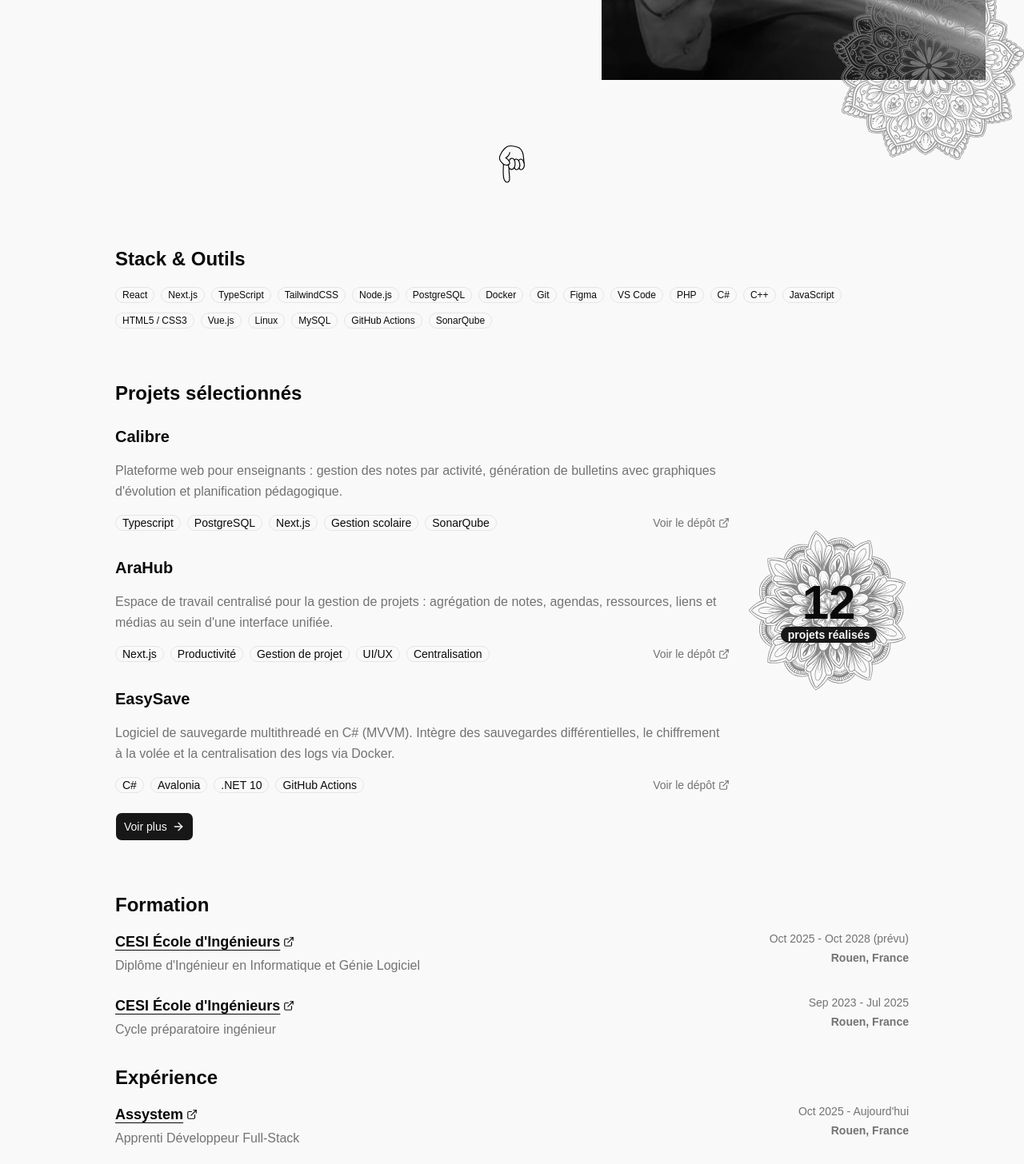
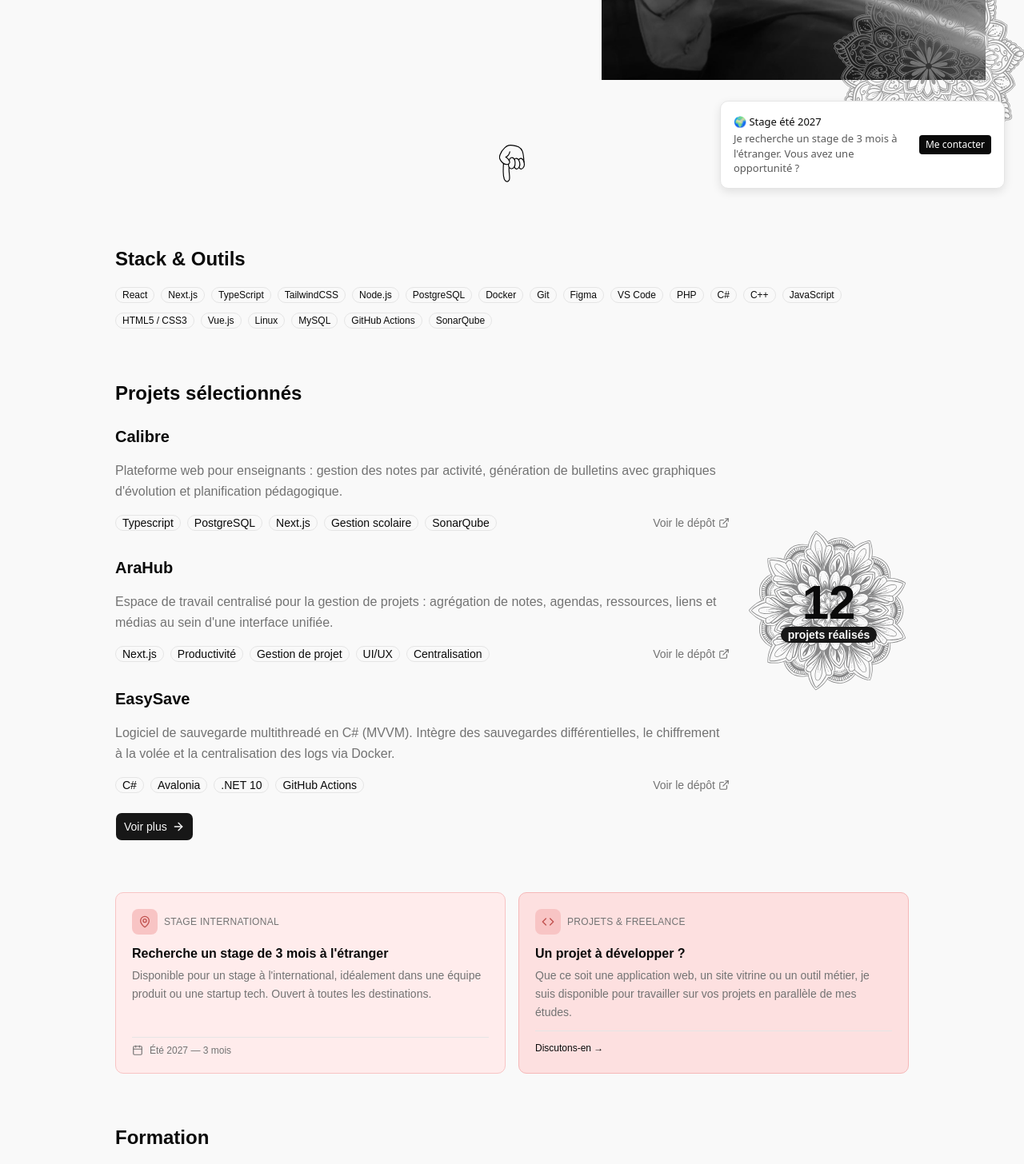
Before and after one commit to Lucacist/protfoliov15, a Next.js app: page / in a window 1280 px wide. Shown: the part 540-1996 px from the top of the page at 80% size. Built offline with nearby package versions, Linux system fonts and the light colour scheme; a web font is replaced by a local one.

Commit message:
Add Sec34 availability section with toast notifications, Sonner integration, and trilingual content for internship and freelance opportunities

```diff
--- a/app/globals.css
+++ b/app/globals.css
@@ -134,3 +134,7 @@
   -webkit-mask-image: radial-gradient(circle, black 40%, transparent 70%);
   mask-image: radial-gradient(circle, black 40%, transparent 70%);
 }
+
+[data-sonner-toast] [data-description] {
+  color: #5a5a5a !important;
+}
--- a/app/layout.tsx
+++ b/app/layout.tsx
@@ -4,6 +4,8 @@ import Navbar from '@/components/Navbar';
 import { LanguageProvider } from '@/lib/language-context';
 import { TooltipProvider } from '@/components/ui/tooltip';
 import Footer from '@/components/footer';
+import { Toaster } from '@/components/ui/sonner';
+import { StageToast } from '@/components/stage-toast';
 
 import './globals.css';
 import { cn } from '@/lib/utils';
@@ -100,6 +102,8 @@ export default function RootLayout({
       <body className="min-h-screen flex flex-col">
         <LanguageProvider>
           <TooltipProvider>
+            <StageToast />
+            <Toaster position="bottom-right" />
             <Navbar />
             <main className="flex-grow">{children}</main>
             <Footer />
--- a/app/page.tsx
+++ b/app/page.tsx
@@ -3,6 +3,7 @@ import Sec2 from '@/components/home/sec2';
 import Sec3 from '@/components/home/sec3';
 import Sec4 from '@/components/home/sec4';
 import Sec5 from '@/components/home/sec5';
+import Sec34 from '@/components/home/sec34';
 
 export default function Home() {
   return (
@@ -10,6 +11,7 @@ export default function Home() {
       <Hero />
       <Sec2 />
       <Sec3 />
+      <Sec34 />
       <Sec4 />
       <Sec5 />
     </section>
--- /dev/null
+++ b/components/home/sec34.tsx
@@ -0,0 +1,82 @@
+'use client';
+
+import { useLanguage } from '@/lib/language-context';
+import { motion } from 'framer-motion';
+import { section } from 'framer-motion/client';
+import { MapPin, Calendar, Code } from 'lucide-react';
+
+export default function SecAvailability() {
+  const { t } = useLanguage();
+
+  return (
+    <section className="container mx-auto p-4 max-w-5xl">
+      <motion.div
+        className="grid sm:grid-cols-2 gap-4"
+        initial={{ opacity: 0, y: 16 }}
+        whileInView={{ opacity: 1, y: 0 }}
+        viewport={{ once: true, amount: 0.2 }}
+        transition={{ duration: 0.4, ease: 'easeOut' as const }}
+      >
+        {/* Stage */}
+        <div
+          className="flex flex-col gap-3 p-5 rounded-lg border border-[#f8c4c4]"
+          style={{ backgroundColor: '#ffecec' }}
+        >
+          <div className="flex items-center gap-2">
+            <div className="w-8 h-8 rounded-md bg-[#f8c4c4] flex items-center justify-center shrink-0">
+              <MapPin className="h-4 w-4 text-[#c0504d]" />
+            </div>
+            <span className="text-xs text-muted-foreground font-medium uppercase tracking-wide">
+              {t('availability.stageBadge')}
+            </span>
+          </div>
+          <div>
+            <p className="font-semibold text-base">
+              {t('availability.stageTitle')}
+            </p>
+            <p className="text-sm text-muted-foreground mt-1 leading-relaxed">
+              {t('availability.stageDesc')}
+            </p>
+          </div>
+          <div className="flex items-center gap-2 mt-auto pt-2 border-t border-border">
+            <Calendar className="h-3.5 w-3.5 text-muted-foreground" />
+            <span className="text-xs text-muted-foreground">
+              {t('availability.stagePeriod')}
+            </span>
+          </div>
+        </div>
+
+        {/* Freelance */}
+        <div
+          className="flex flex-col gap-3 p-5 rounded-lg border border-[#f5b8b8]"
+          style={{ backgroundColor: '#fde0e0' }}
+        >
+          <div className="flex items-center gap-2">
+            <div className="w-8 h-8 rounded-md bg-[#f8c4c4] flex items-center justify-center shrink-0">
+              <Code className="h-4 w-4 text-[#c0504d]" />
+            </div>
+            <span className="text-xs text-muted-foreground font-medium uppercase tracking-wide">
+              {t('availability.freelanceBadge')}
+            </span>
+          </div>
+          <div>
+            <p className="font-semibold text-base">
+              {t('availability.freelanceTitle')}
+            </p>
+            <p className="text-sm text-muted-foreground mt-1 leading-relaxed">
+              {t('availability.freelanceDesc')}
+            </p>
+          </div>
+          <div className="mt-auto pt-2 border-t border-border">
+            <a
+              href="/contact"
+              className="text-xs font-medium hover:opacity-70 transition-opacity"
+            >
+              {t('availability.freelanceCta')} →
+            </a>
+          </div>
+        </div>
+      </motion.div>
+    </section>
+  );
+}
--- /dev/null
+++ b/components/stage-toast.tsx
@@ -0,0 +1,25 @@
+'use client';
+
+import { useEffect } from 'react';
+import { toast } from 'sonner';
+import { useLanguage } from '@/lib/language-context';
+
+export function StageToast() {
+  const { t } = useLanguage();
+
+  useEffect(() => {
+    const timer = setTimeout(() => {
+      toast(t('toast.title'), {
+        description: t('toast.description'),
+        duration: 8000,
+        action: {
+          label: t('toast.cta'),
+          onClick: () => (window.location.href = '/contact'),
+        },
+      });
+    }, 1500);
+    return () => clearTimeout(timer);
+  }, [t]);
+
+  return null;
+}
--- /dev/null
+++ b/components/ui/sonner.tsx
@@ -0,0 +1,49 @@
+"use client"
+
+import { useTheme } from "next-themes"
+import { Toaster as Sonner, type ToasterProps } from "sonner"
+import { CircleCheckIcon, InfoIcon, TriangleAlertIcon, OctagonXIcon, Loader2Icon } from "lucide-react"
+
+const Toaster = ({ ...props }: ToasterProps) => {
+  const { theme = "system" } = useTheme()
+
+  return (
+    <Sonner
+      theme={theme as ToasterProps["theme"]}
+      className="toaster group"
+      icons={{
+        success: (
+          <CircleCheckIcon className="size-4" />
+        ),
+        info: (
+          <InfoIcon className="size-4" />
+        ),
+        warning: (
+          <TriangleAlertIcon className="size-4" />
+        ),
+        error: (
+          <OctagonXIcon className="size-4" />
+        ),
+        loading: (
+          <Loader2Icon className="size-4 animate-spin" />
+        ),
+      }}
+      style={
+        {
+          "--normal-bg": "var(--popover)",
+          "--normal-text": "var(--popover-foreground)",
+          "--normal-border": "var(--border)",
+          "--border-radius": "var(--radius)",
+        } as React.CSSProperties
+      }
+      toastOptions={{
+        classNames: {
+          toast: "cn-toast",
+        },
+      }}
+      {...props}
+    />
+  )
+}
+
+export { Toaster }
--- a/lib/i18n/en.json
+++ b/lib/i18n/en.json
@@ -12,6 +12,21 @@
     "subtitle": "Engineering student at CESI and apprentice at Assystem, working across the entire stack: backend, frontend, and product experience.",
     "btn_projects": "Projects",
     "btn_contact": "Contact"
+  },
+  "availability": {
+    "stageBadge": "International internship",
+    "stageTitle": "Looking for a 3-month internship abroad",
+    "stageDesc": "Available for an international internship, ideally in a product team or tech startup. Open to all destinations.",
+    "stagePeriod": "Summer 2027 — 3 months",
+    "freelanceBadge": "Projects & Freelance",
+    "freelanceTitle": "Got a project to build?",
+    "freelanceDesc": "Whether it's a web app, a landing page or a business tool, I'm available to work on your projects alongside my studies.",
+    "freelanceCta": "Let's talk"
+  },
+  "toast": {
+    "title": "🌍 Summer 2027 internship",
+    "description": "Looking for a 3-month internship abroad. Got an opportunity?",
+    "cta": "Contact me"
   },
   "sec2": {
     "title": "Stack & Tools"
--- a/lib/i18n/es.json
+++ b/lib/i18n/es.json
@@ -12,6 +12,21 @@
     "subtitle": "Estudiante de ingeniería en CESI y aprendiz en Assystem, trabajo en todo el stack: backend, frontend y experiencia de producto.",
     "btn_projects": "Proyectos",
     "btn_contact": "Contacto"
+  },
+  "availability": {
+    "stageBadge": "Prácticas internacionales",
+    "stageTitle": "Busco unas prácticas de 3 meses en el extranjero",
+    "stageDesc": "Disponible para unas prácticas a nivel internacional, idealmente en un equipo de producto o una startup tecnológica. Abierto a cualquier destino.",
+    "stagePeriod": "Verano de 2027 — 3 meses",
+    "freelanceBadge": "Proyectos y Freelance",
+    "freelanceTitle": "¿Un proyecto por desarrollar?",
+    "freelanceDesc": "Ya sea una aplicación web, un sitio web corporativo o una herramienta profesional, estoy disponible para trabajar en tus proyectos en paralelo a mis estudios.",
+    "freelanceCta": "Hablemos"
+  },
+  "toast": {
+    "title": "🌍 Prácticas verano 2027",
+    "description": "Busco unas prácticas de 3 meses en el extranjero. ¿Tienes alguna oportunidad?",
+    "cta": "Contáctame"
   },
   "sec2": {
     "title": "Stack y Herramientas"
--- a/lib/i18n/fr.json
+++ b/lib/i18n/fr.json
@@ -12,6 +12,21 @@
     "subtitle": "Étudiant ingénieur à CESI chez Assystem, je travaille sur toute la stack : backend, frontend et expérience produit.",
     "btn_projects": "Projets",
     "btn_contact": "Contact"
+  },
+  "availability": {
+    "stageBadge": "Stage international",
+    "stageTitle": "Recherche un stage de 3 mois à l'étranger",
+    "stageDesc": "Disponible pour un stage à l'international, idéalement dans une équipe produit ou une startup tech. Ouvert à toutes les destinations.",
+    "stagePeriod": "Été 2027 — 3 mois",
+    "freelanceBadge": "Projets & Freelance",
+    "freelanceTitle": "Un projet à développer ?",
+    "freelanceDesc": "Que ce soit une application web, un site vitrine ou un outil métier, je suis disponible pour travailler sur vos projets en parallèle de mes études.",
+    "freelanceCta": "Discutons-en"
+  },
+  "toast": {
+    "title": "🌍 Stage été 2027",
+    "description": "Je recherche un stage de 3 mois à l'étranger. Vous avez une opportunité ?",
+    "cta": "Me contacter"
   },
   "sec2": {
     "title": "Stack & Outils"
--- a/package.json
+++ b/package.json
@@ -14,10 +14,12 @@
     "framer-motion": "^12.38.0",
     "lucide-react": "^1.8.0",
     "next": "16.2.4",
+    "next-themes": "^0.4.6",
     "radix-ui": "^1.4.3",
     "react": "19.2.4",
     "react-dom": "19.2.4",
     "shadcn": "^4.4.0",
+    "sonner": "^2.0.7",
     "tailwind-merge": "^3.5.0",
     "tw-animate-css": "^1.4.0"
   },
```
Also changed, not shown: 1 other file (tests, documents, lock files or other folders).
